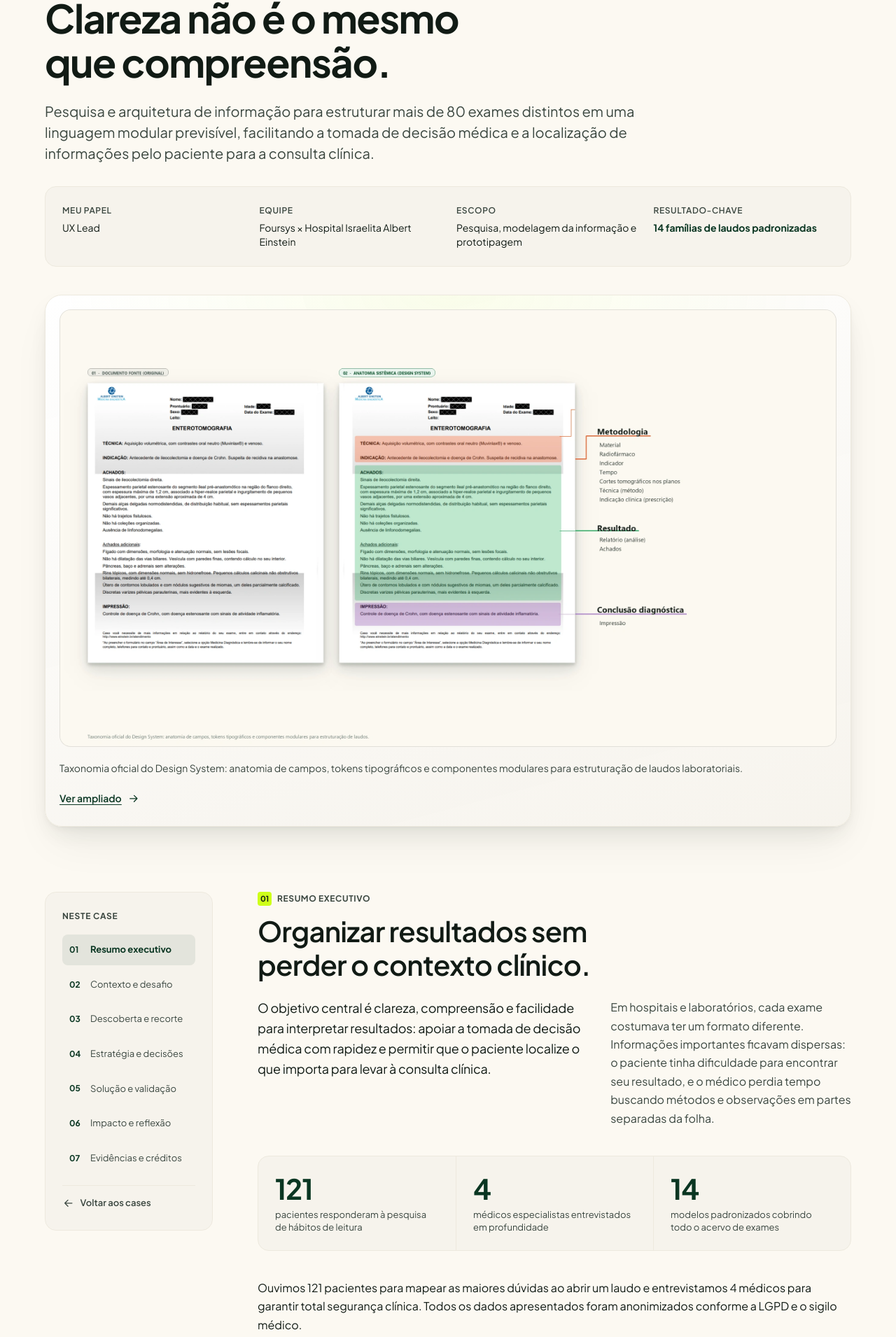
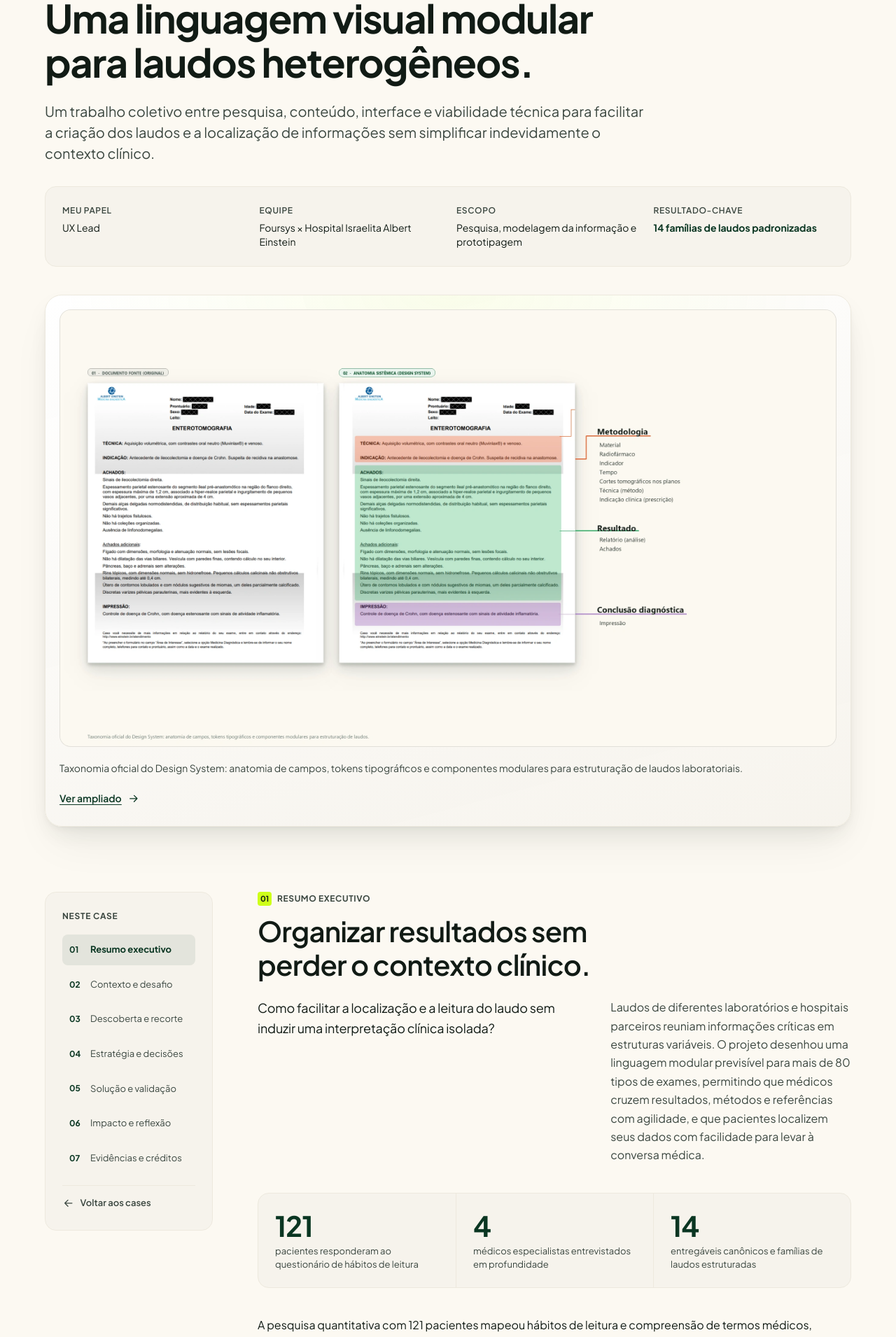
Before and after one commit to israelfull-commits/portfolio, a React (Vite) app in the folder site/: page /cases/einstein-laudos in a window 1280 px wide. Shown: the part 265-2175 px from the top of the page at 70% size. Built offline with nearby package versions, Linux system fonts and the light colour scheme.

Commit message:
refactor(einstein): apply authentic executive thesis and core design question to Hero and Chapter 1

```diff
--- a/site/src/pages/CasePages.tsx
+++ b/site/src/pages/CasePages.tsx
@@ -185,14 +185,14 @@ const einsteinImages: CaseImage[] = [
 ]
 
 export const einsteinPresentation: CasePresentationData = {
-  title: "Albert Einstein · Laudos de Medicina Diagnóstica",
+  title: "Albert Einstein · Consumo de Resultados",
 
   context: "Saúde · HIAE × Foursys · 2022",
 
-  headline: "Clareza não é o mesmo que compreensão.",
+  headline: "Uma linguagem visual modular para laudos heterogêneos.",
 
   subtitle:
-    "Pesquisa e arquitetura de informação para estruturar mais de 80 exames distintos em uma linguagem modular previsível, facilitando a tomada de decisão médica e a localização de informações pelo paciente para a consulta clínica.",
+    "Um trabalho coletivo entre pesquisa, conteúdo, interface e viabilidade técnica para facilitar a criação dos laudos e a localização de informações sem simplificar indevidamente o contexto clínico.",
 
   role: "UX Lead",
 
@@ -230,23 +230,23 @@ export const einsteinPresentation: CasePresentationData = {
         <>
           <div className="cp-summary">
             <p className="cp-lead">
-              O objetivo central é clareza, compreensão e facilidade para interpretar resultados: apoiar a tomada de decisão médica com rapidez e permitir que o paciente localize o que importa para levar à consulta clínica.
+              Como facilitar a localização e a leitura do laudo sem induzir uma interpretação clínica isolada?
             </p>
             <p>
-              Em hospitais e laboratórios, cada exame costumava ter um formato diferente. Informações importantes ficavam dispersas: o paciente tinha dificuldade para encontrar seu resultado, e o médico perdia tempo buscando métodos e observações em partes separadas da folha.
+              Laudos de diferentes laboratórios e hospitais parceiros reuniam informações críticas em estruturas variáveis. O projeto desenhou uma linguagem modular previsível para mais de 80 tipos de exames, permitindo que médicos cruzem resultados, métodos e referências com agilidade, e que pacientes localizem seus dados com facilidade para levar à conversa médica.
             </p>
           </div>
           <CaseMetrics
             items={[
-              ["121", "pacientes responderam à pesquisa de hábitos de leitura"],
+              ["121", "pacientes responderam ao questionário de hábitos de leitura"],
 
               ["4", "médicos especialistas entrevistados em profundidade"],
 
-              ["14", "modelos padronizados cobrindo todo o acervo de exames"],
+              ["14", "entregáveis canônicos e famílias de laudos estruturadas"],
             ]}
           />
           <p>
-            Ouvimos 121 pacientes para mapear as maiores dúvidas ao abrir um laudo e entrevistamos 4 médicos para garantir total segurança clínica. Todos os dados apresentados foram anonimizados conforme a LGPD e o sigilo médico.
+            A pesquisa quantitativa com 121 pacientes mapeou hábitos de leitura e compreensão de termos médicos, triangulada com entrevistas em profundidade com médicos especialistas para assegurar rigor clínico, conformidade com a LGPD e sigilo médico.
           </p>
         </>
       ),
```
